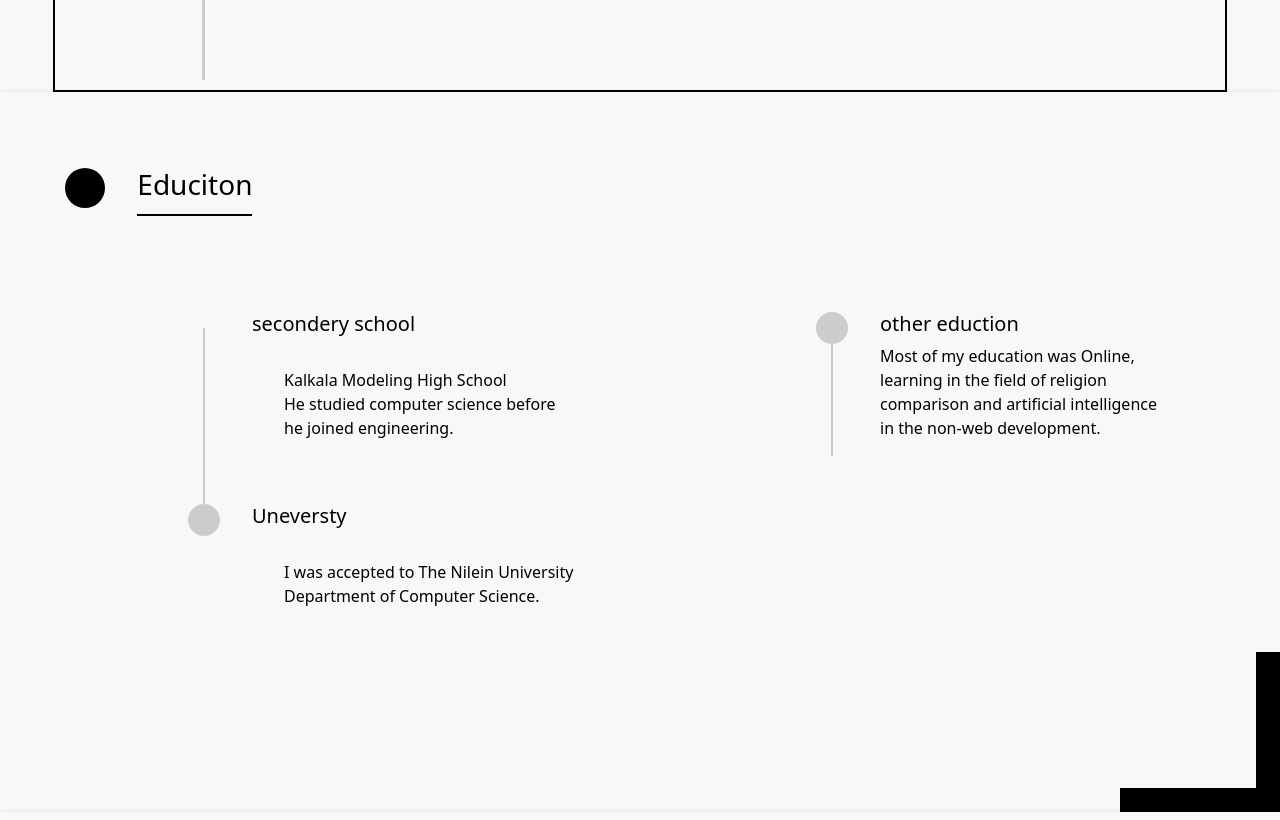
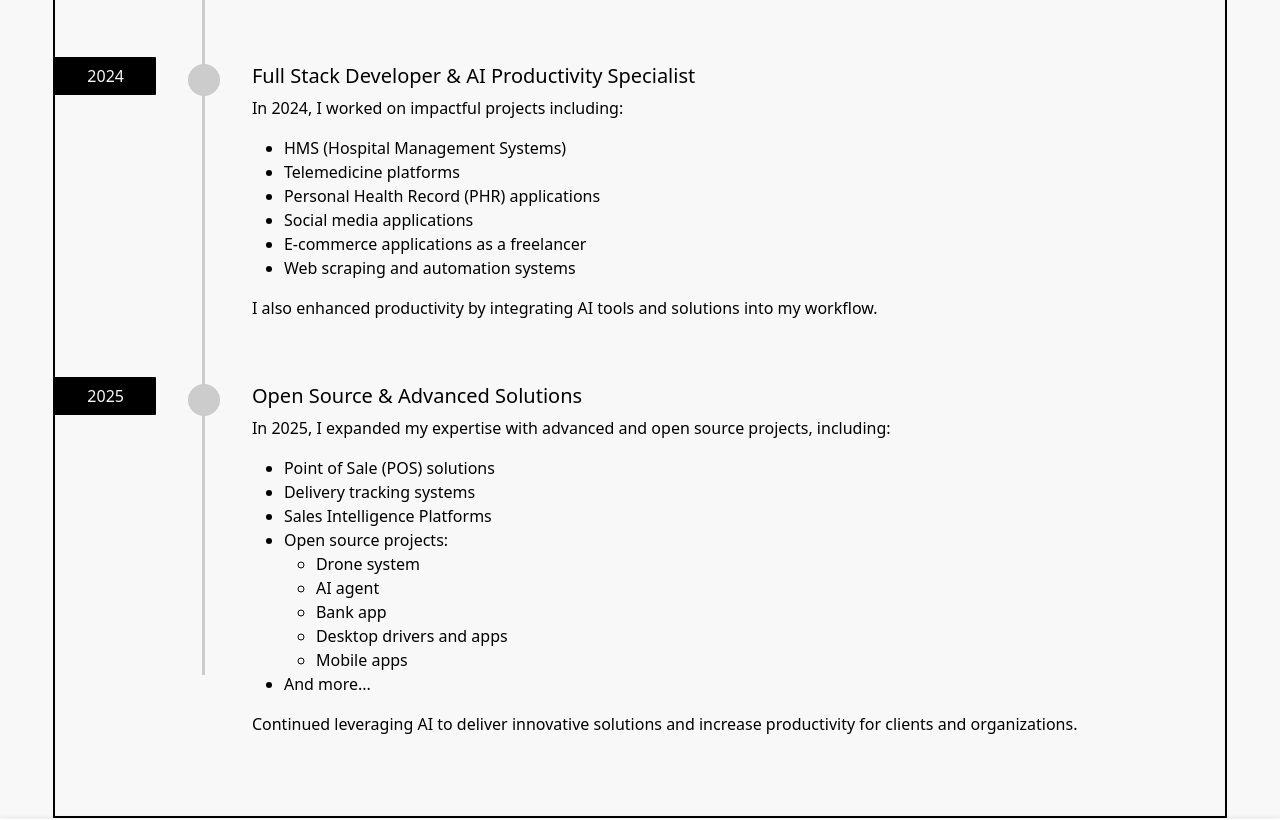
Before and after one commit to mohameddev19/Curriculum-Vitae, a plain HTML site: page index.html in a window 1280 px wide. Shown: the part 2020-2840 px from the top of the page. Drawn offline with Linux system fonts and the light colour scheme.

Commit message:
Enhance index.html with 2024 and 2025 experience sections, detailing projects and AI integration; update style.css to set minimum height for work section.

```diff
--- a/index.html
+++ b/index.html
@@ -129,6 +129,63 @@
                     </p>
                 </div>
             </div>
+            <!--2024 Experience-->
+            <div class="year" style="height: 20rem;">
+                <div class="y-t">
+                    <font>2024</font>
+                </div>
+                <div class="c-d">
+                    <div class="crl"></div>
+                    <div class="v-r"></div>
+                </div>
+                <div>
+                    <h5>Full Stack Developer & AI Productivity Specialist</h5>
+                    <p>
+                        In 2024, I worked on impactful projects including:
+                        <ul>
+                            <li>HMS (Hospital Management Systems)</li>
+                            <li>Telemedicine platforms</li>
+                            <li>Personal Health Record (PHR) applications</li>
+                            <li>Social media applications</li>
+                            <li>E-commerce applications as a freelancer</li>
+                            <li>Web scraping and automation systems</li>
+                        </ul>
+                        I also enhanced productivity by integrating AI tools and solutions into my workflow.
+                    </p>
+                </div>
+            </div>
+            <!--2025 Experience-->
+            <div class="year" style="height: 27rem;">
+                <div class="y-t">
+                    <font>2025</font>
+                </div>
+                <div class="c-d">
+                    <div class="crl"></div>
+                    <div class="v-r"></div>
+                </div>
+                <div>
+                    <h5>Open Source & Advanced Solutions</h5>
+                    <p>
+                        In 2025, I expanded my expertise with advanced and open source projects, including:
+                        <ul>
+                            <li>Point of Sale (POS) solutions</li>
+                            <li>Delivery tracking systems</li>
+                            <li>Sales Intelligence Platforms</li>
+                            <li>Open source projects:
+                                <ul>
+                                    <li>Drone system</li>
+                                    <li>AI agent</li>
+                                    <li>Bank app</li>
+                                    <li>Desktop drivers and apps</li>
+                                    <li>Mobile apps</li>
+                                </ul>
+                            </li>
+                            <li>And more...</li>
+                        </ul>
+                        Continued leveraging AI to deliver innovative solutions and increase productivity for clients and organizations.
+                    </p>
+                </div>
+            </div>
         </div>
     </div>
     <!--Educiton-->
@@ -211,15 +268,18 @@
                     <div>
                         <div>Git</div>
                         <div>Github</div>
+                        <div>React Native</div>
                     </div>
                     <div>
                         <div class="to-b"></div>
                         <div>Next.js</div>
                         <div>Figma</div>
+                        <div>MCP</div>
                     </div>
                     <div>
                         <div>Graphql</div>
                         <div>Automation</div>
+                        <div>Vibecoding</div>
                     </div>
                 </div>
             </div>
--- a/style.css
+++ b/style.css
@@ -164,7 +164,7 @@ body{
 }
 /*--work x--*/
 .work{
-    height: 60rem;
+    min-height: 60rem;
     background-color: #F8F8F8;
     box-shadow: 0px 2px 5px rgba(0, 0, 0, 0.3);
 }
```
